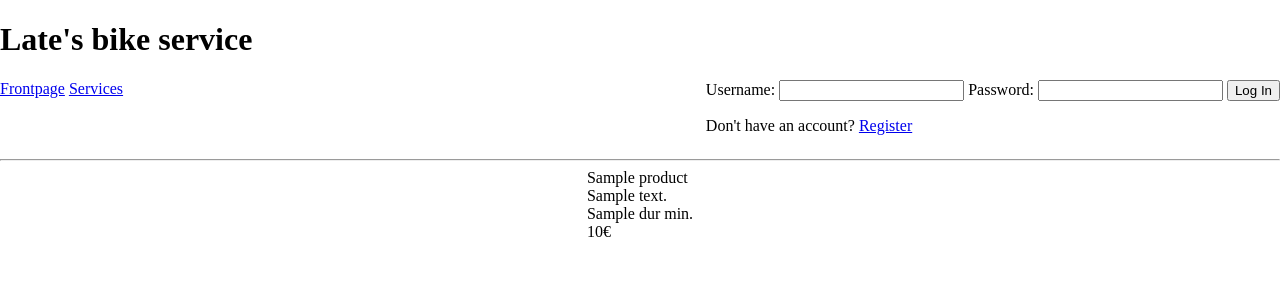
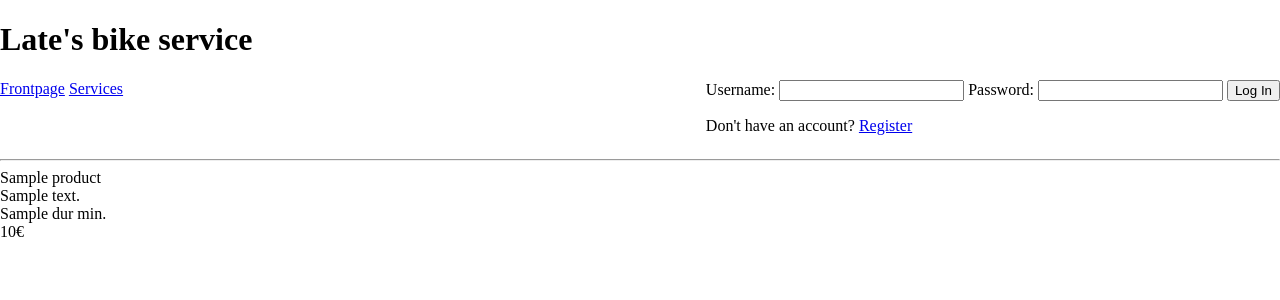
Before and after one commit to Reidforbus/booker, a Flask app: template templates/products.html in a window 1280 px wide. Shown: the top 300 px of the page. Run offline with Flask 3, Linux system fonts and the light colour scheme; the template is opened without the code that fills it: most values are stand-ins (such as "Sample title", 1, 10 or a date in 2020).

Commit message:
products in grid

```diff
--- a/static/layout.css
+++ b/static/layout.css
@@ -13,6 +13,7 @@ body {
 }
 
 #products {
-    display: flex;
-    justify-content: space-around;
+    display: grid;
+    grid-template-columns: 1fr 1fr;
+    row-gap: 2em;
 }
```
